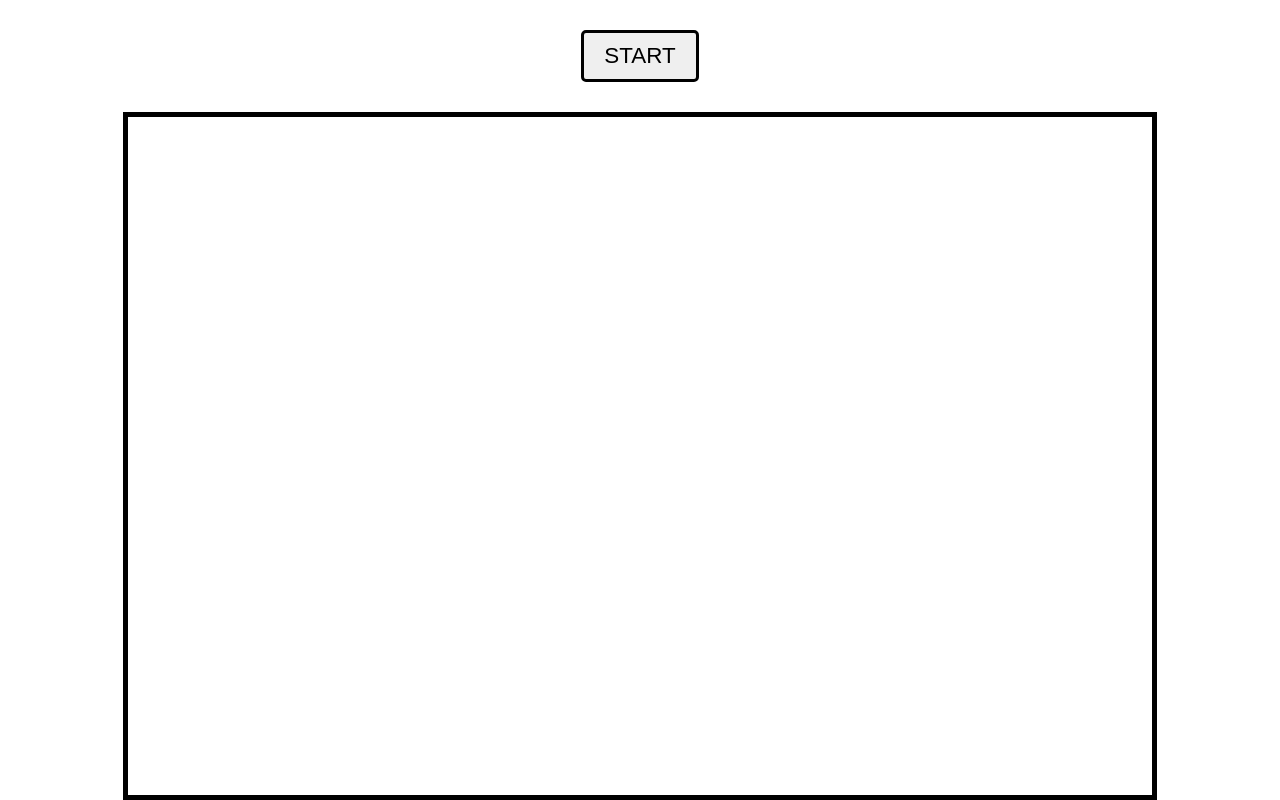
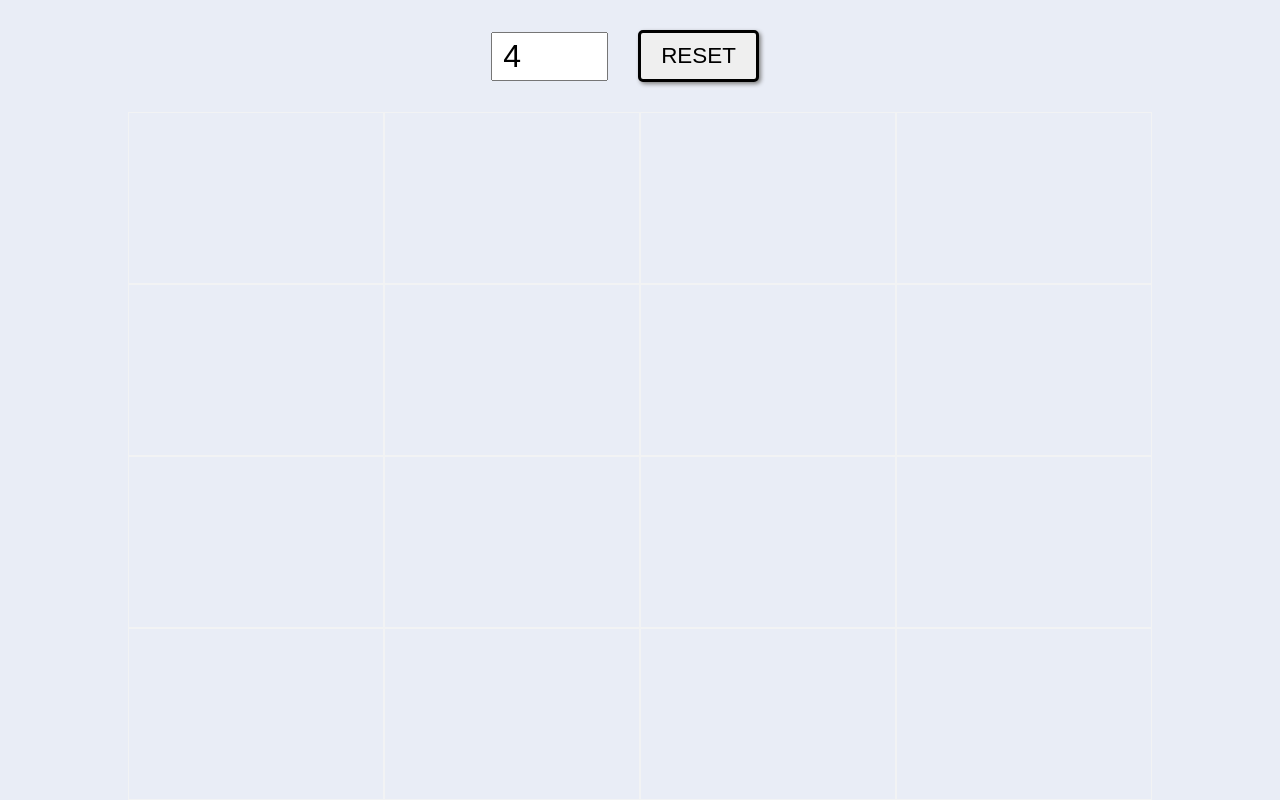
Before and after one commit to henrow/etchasketcha, a plain HTML site: page index.html in a window 1280 px wide. Drawn offline with Linux system fonts and the light colour scheme.

Commit message:
make number form input and some styling

```diff
--- a/index.html
+++ b/index.html
@@ -8,7 +8,8 @@
 </head>
 <body>
     <div class="input">
-        <button>START</button>
+        <input type="number" id="side-number" value="4" min="1" max="75">
+        <button>RESET</button>
     </div>
     <div class="container">
     </div>
--- a/main.js
+++ b/main.js
@@ -1,35 +1,43 @@
 'use strict'
+
 const button = document.querySelector('button');
 const container = document.querySelector('.container');
+const sideInput = document.querySelector('#side-number');
+let currentSides = document.querySelector("#side-number").value;
+
+
+populateGrid(currentSides);
+button.addEventListener('click', clear);
+sideInput.addEventListener('click', function() {
+    currentSides = sideInput.value;
+});
+
+let mousedown = false;
+document.body.onmousedown = () => mousedown = true;
+document.body.onmouseup = () => mousedown = false;
+
 function populateGrid(sides) {
+    let square = (100 / sides);
     for (let i = 0; i < (sides * sides); i++) {
-        const newDiv = document.createElement('div');
-        newDiv.classList.add('grid');
-        let square = (100 / sides);
-        newDiv.style.width = `${square}%`;
-        newDiv.style.height = `${square}%`;
-        container.appendChild(newDiv);
-    }
-
-    const grids = document.querySelectorAll('.grid');
-    grids.forEach(grid => {
-        grid.addEventListener('click', function(event) {
+        const gridElement = document.createElement('div');
+        gridElement.classList.add('grid');
+        gridElement.style.width = `${square}%`;
+        gridElement.style.height = `${square}%`;
+        container.appendChild(gridElement);
+        gridElement.addEventListener('mousedown', function(event) {
             this.classList.add('filled');
         });
-        grid.addEventListener('mouseover', function(event) {
-            console.log(event);
-            if (event.buttons == 1 || event.buttons == 2 || event.buttons ==3) { this.classList.add('filled'); }
+        gridElement.addEventListener('mouseover', function(event) {
+            if (mousedown) { this.classList.add('filled'); }
         });
-    });
+    }
 }
-button.addEventListener('click', reset);
 
-function reset() {
+function clear() {
     const grids = document.querySelectorAll('.grid');
     grids.forEach(grid => {
         container.removeChild(grid);
     });
-    const perSide = prompt("Per side: ");
-    populateGrid(perSide);
+    populateGrid(currentSides);
     button.textContent = "RESET";
 };
--- a/styles.css
+++ b/styles.css
@@ -12,6 +12,7 @@ body {
     flex-direction: column;
     justify-content: center;
     align-items: center;
+    background-color: #e9edf6;
 }
 
 button {
@@ -21,6 +22,7 @@ button {
     padding: 10px 20px;
     border: 3px solid black;
     border-radius: 5px;
+    box-shadow: 2px 2px 4px grey;
 }
 
 .container {
@@ -28,16 +30,29 @@ button {
     height: 80vw;
     display: flex;
     flex-flow: row wrap;
-    border: 5px solid black;
 
+}
+
+.input {
+    display: flex;
+    width: 90%;
+    justify-content: center;
+    align-items: center;
 }
 
 .grid {
     box-sizing: border-box;
     flex: 1 0 auto;
-    border: 1px solid azure;
+    border: 1px solid #f2f3f4;
 }
 
 .filled {
     background-color: #de7e5d;
+    border: 1px solid #e18a6d;
 }
+
+#side-number {
+    font-family: Futura, sans-serif;
+    font-size: 2em;
+    padding: 4px 10px;
+}
```
Also changed, not shown: 3 other files.
